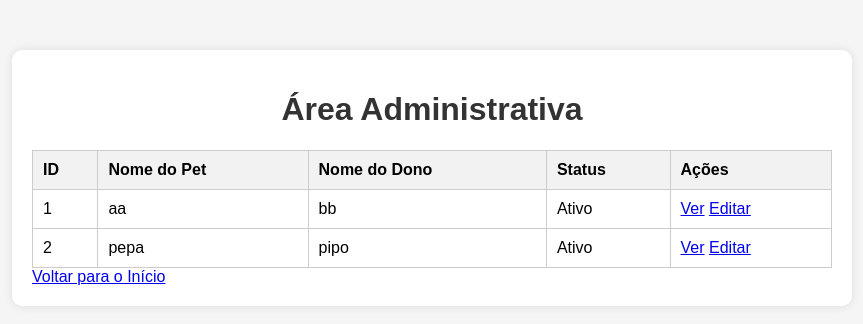
After one commit to lucasrbarros/petqrcode, a Flask app: page /admin in a window 1280 px wide. The commit adds this page. Shown: the top 324 px of the page, without its empty margins (208-1071 px from the left). Run offline with Flask 3, Linux system fonts and the light colour scheme.

Commit message:
criação do acesso administrativo

```diff
--- a/app.py
+++ b/app.py
@@ -82,6 +82,13 @@ def perfil(pet_id):
         return redirect(url_for('cadastrar', pet_id=pet_id))
     return render_template('perfil.html', pet=pet)
 
+# Rota para a área administrativa
+@app.route('/admin')
+def admin():
+    pets = Pet.query.all()  # Obtém todos os pets cadastrados
+    return render_template('admin.html', pets=pets)
+
+
 @app.route('/admin/ativar/<int:pet_id>')
 def ativar_pet(pet_id):
     pet = Pet.query.get(pet_id)
--- a/static/css/styles.css
+++ b/static/css/styles.css
@@ -71,4 +71,32 @@ button:hover {
     margin-bottom: 15px;
 }
 
-/*  */
+/* admin */
+
+table {
+    width: 100%;
+    border-collapse: collapse;
+}
+
+th, td {
+    padding: 10px;
+    text-align: left;
+    border: 1px solid #ccc;
+}
+
+th {
+    background-color: #f2f2f2;
+}
+
+button {
+    padding: 5px 10px;
+    background-color: #4CAF50;
+    color: white;
+    border: none;
+    border-radius: 4px;
+    cursor: pointer;
+}
+
+button:hover {
+    background-color: #45a049;
+}
--- /dev/null
+++ b/templates/admin.html
@@ -0,0 +1,43 @@
+<!DOCTYPE html>
+<html lang="pt-BR">
+<head>
+    <meta charset="UTF-8">
+    <meta name="viewport" content="width=device-width, initial-scale=1.0">
+    <title>Área Administrativa</title>
+    <link rel="stylesheet" href="{{ url_for('static', filename='css/styles.css') }}">
+</head>
+<body>
+    <div class="container">
+        <h1>Área Administrativa</h1>
+        <table>
+            <thead>
+                <tr>
+                    <th>ID</th>
+                    <th>Nome do Pet</th>
+                    <th>Nome do Dono</th>
+                    <th>Status</th>
+                    <th>Ações</th>
+                </tr>
+            </thead>
+            <tbody>
+                {% for pet in pets %}
+                <tr>
+                    <td>{{ pet.id }}</td>
+                    <td>{{ pet.nome_pet }}</td>
+                    <td>{{ pet.nome_dono }}</td>
+                    <td>{{ 'Ativo' if pet.ativo else 'Inativo' }}</td>
+                    <td>
+                        <a href="{{ url_for('perfil', pet_id=pet.id) }}">Ver</a>
+                        <a href="{{ url_for('cadastrar', pet_id=pet.id) }}">Editar</a>
+                        {% if not pet.ativo %}
+                            <a href="{{ url_for('ativar_pet', pet_id=pet.id) }}">Ativar</a>
+                        {% endif %}
+                    </td>
+                </tr>
+                {% endfor %}
+            </tbody>
+        </table>
+        <a href="{{ url_for('index') }}" class="button">Voltar para o Início</a>
+    </div>
+</body>
+</html>
```
